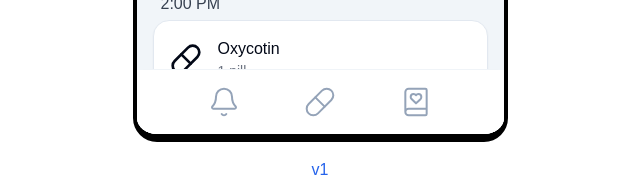
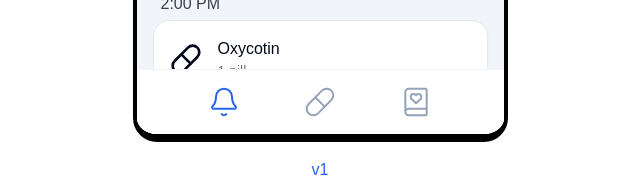
Before and after one commit to mahutt/Curo, a Next.js app: page /v1 in a window 1280 px wide. Shown: the part 588-772 px from the top of the page, without its empty margins (320-960 px from the left). Built offline with nearby package versions, Linux system fonts and the light colour scheme.

Commit message:
Create global state provider

```diff
--- a/app/phone.tsx
+++ b/app/phone.tsx
@@ -1,11 +1,17 @@
+'use client'
+
+import { AppStateProvider } from '@/context/app-state'
+
 export default function PhoneOutline({
   children,
 }: {
   children?: React.ReactNode
 }) {
   return (
-    <div className="relative w-[375px] h-[700px] border-black border-x-4 border-y-8 rounded-3xl overflow-hidden">
-      {children}
-    </div>
+    <AppStateProvider>
+      <div className="relative w-[375px] h-[700px] border-black border-x-4 border-y-8 rounded-3xl overflow-hidden">
+        {children}
+      </div>
+    </AppStateProvider>
   )
 }
--- a/app/v1/page.tsx
+++ b/app/v1/page.tsx
@@ -1,6 +1,7 @@
 import { Button } from '@/components/ui/button'
 import { UserRound, Plus, Bell, Pill, BookHeart } from 'lucide-react'
 import ReminderList from './reminder-list'
+import TabBar from './tab-bar'
 
 export default function v1() {
   const iconSize = 32
@@ -17,11 +18,7 @@ export default function v1() {
       <div className="flex-1">
         <ReminderList />
       </div>
-      <div className="bg-white text-slate-400 flex justify-center space-x-16 py-4 shadow-md">
-        <Bell size={iconSize} strokeWidth={1.5} />
-        <Pill size={iconSize} strokeWidth={1.5} />
-        <BookHeart size={iconSize} strokeWidth={1.5} />
-      </div>
+      <TabBar />
     </div>
   )
 }
--- /dev/null
+++ b/app/v1/tab-bar.tsx
@@ -0,0 +1,45 @@
+'use client'
+
+import { useAppState } from '@/context/app-state'
+import { Bell, BookHeart, Pill } from 'lucide-react'
+
+export default function TabBar() {
+  const { state, changeTab } = useAppState()
+  const iconSize = 32
+
+  return (
+    <div className="bg-white text-slate-400 flex justify-center space-x-16 py-4 shadow-md">
+      <Tab
+        icon={<Bell size={iconSize} strokeWidth={1.5} />}
+        active={state.tab === 'reminders'}
+        onClick={() => changeTab('reminders')}
+      />
+      <Tab
+        icon={<Pill size={iconSize} strokeWidth={1.5} />}
+        active={state.tab === 'medication'}
+        onClick={() => changeTab('medication')}
+      />
+      <Tab
+        icon={<BookHeart size={iconSize} strokeWidth={1.5} />}
+        active={state.tab === 'hcp'}
+        onClick={() => changeTab('hcp')}
+      />
+    </div>
+  )
+}
+
+function Tab({
+  icon,
+  active,
+  onClick,
+}: {
+  icon: React.ReactNode
+  active: boolean
+  onClick: () => void
+}) {
+  return (
+    <button className={active ? 'text-blue-600' : ''} onClick={onClick}>
+      {icon}
+    </button>
+  )
+}
--- /dev/null
+++ b/context/app-state.tsx
@@ -0,0 +1,49 @@
+import React, { createContext, useContext, useState, useCallback } from 'react'
+
+type Tab = 'reminders' | 'medication' | 'hcp'
+interface AppState {
+  tab: Tab
+}
+
+const initialState: AppState = {
+  tab: 'reminders',
+}
+
+const AppStateContext = createContext({
+  state: initialState,
+  changeTab: (tab: Tab) => {},
+})
+
+interface AppStateProviderProps {
+  children: React.ReactNode
+}
+
+export function AppStateProvider({ children }: AppStateProviderProps) {
+  const [state, setState] = useState<AppState>(initialState)
+
+  const changeTab = useCallback((tab: 'reminders' | 'medication' | 'hcp') => {
+    setState((prevState) => ({
+      ...prevState,
+      tab,
+    }))
+  }, [])
+
+  const value = {
+    state,
+    changeTab,
+  }
+
+  return (
+    <AppStateContext.Provider value={value}>
+      {children}
+    </AppStateContext.Provider>
+  )
+}
+
+export function useAppState() {
+  const context = useContext(AppStateContext)
+  if (!context) {
+    throw new Error('useAppState must be used within an AppStateProvider')
+  }
+  return context
+}
```
